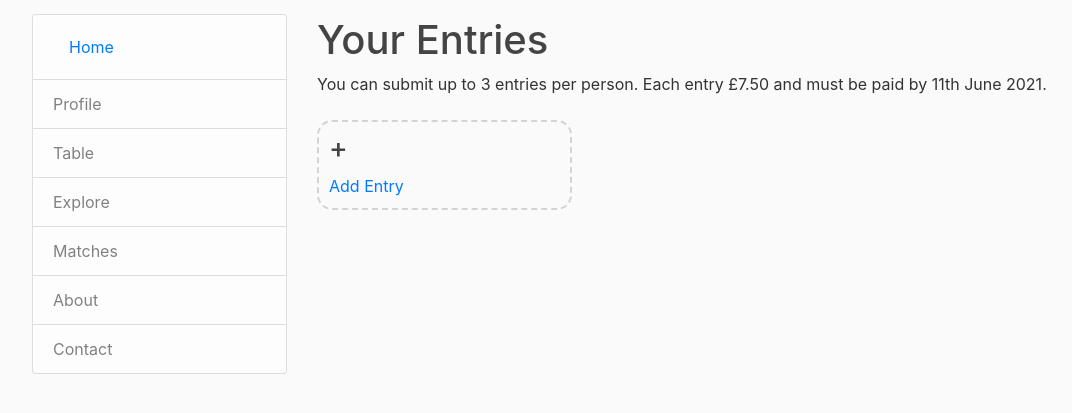
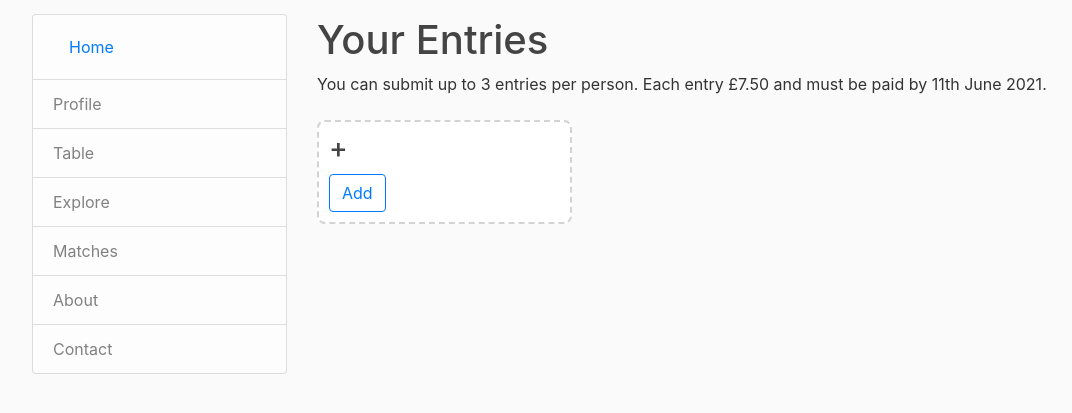
Before and after one commit to dansarno/the-football-game-website, a Django app: page /enter/ in a window 1280 px wide. Shown: the part 56-469 px from the top of the page, without its empty margins (53-1125 px from the left). Run offline with Django 3.2, Linux system fonts and the light colour scheme; the visitor is signed in with stand-in values (Sample User, id 1); data that the repository does not hold is empty; parts of the project's set-up code (start-up, migrations or seed data) failed here and were passed over.

Commit message:
Now using cards for the enter index page and added date_updated field to the entry model

```diff
--- a/gamesite/enter/models.py
+++ b/gamesite/enter/models.py
@@ -9,6 +9,7 @@ class Entry(models.Model):
         verbose_name_plural = "entries"
 
     date_created = models.DateTimeField(default=timezone.now)
+    date_updated = models.DateTimeField(auto_now=True)
     date_submitted = models.DateTimeField(blank=True, null=True)
     has_paid = models.BooleanField(default=False)
     has_submitted = models.BooleanField(default=False)
--- a/gamesite/enter/templates/enter/index.html
+++ b/gamesite/enter/templates/enter/index.html
@@ -7,10 +7,15 @@
 <div class="row">
   {% for entry in entries %}
     <div class="col-md-6 col-lg-4">
-      <div class="entry_section">
-        <h3>Entry {{ forloop.counter }}</h3>
-        <h5>75% Complete</h5>
-        <a href="{% url 'enter:entry' entry.id %}">Edit Entry</a>
+      <div class="card border-dark mb-4">
+        <div class="card-header"><b>Entry {{ forloop.counter }}</b></div>
+        <div class="card-body">
+          <p class="card-text">75% Complete</p>
+          <a href="{% url 'enter:entry' entry.id %}" class="btn btn-outline-primary">Edit</a>
+        </div>
+        <div class="card-footer">
+          <small class="text-muted">Last updated {{ entry.date_updated}}</small>
+        </div>
       </div>
      </div>
   {% endfor %}
@@ -19,7 +24,7 @@
   <div class="col-md-6 col-lg-4">
     <div class="new_entry_section">
       <h3>+</h3>
-      <a href="{% url 'enter:new_entry' %}">Add Entry</a>
+      <a href="{% url 'enter:new_entry' %}" class="btn btn-outline-primary">Add</a>
     </div>
    </div>
   {% endif %}
--- a/gamesite/enter/views.py
+++ b/gamesite/enter/views.py
@@ -103,6 +103,9 @@ def entry(request, entry_id, template_name="enter/entry.html", success_url="ente
             top_goal_player_bet = top_goal_player_bets_form.save(commit=False)
             top_goal_player_bet.entry = requested_entry
             top_goal_player_bet.save()
+
+            requested_entry.save()
+
             return HttpResponseRedirect(reverse(success_url))
         else:
             return render(request, template_name, {
--- a/gamesite/feed/static/feed/feed.css
+++ b/gamesite/feed/static/feed/feed.css
@@ -95,14 +95,16 @@ a.article-title:hover {
 }
 
 .entry_section {
+    background: white;
     border: 2px solid lightgrey;
     border-radius: 15px;
     padding: 10px;
 }
 
 .new_entry_section {
+    background: white;
     border: 2px solid lightgrey;
     border-style: dashed;
-    border-radius: 15px;
+    border-radius: 8px;
     padding: 10px;
 }
```
Also changed, not shown: gamesite/enter/migrations/0025_entry_date_updated.py (added).
